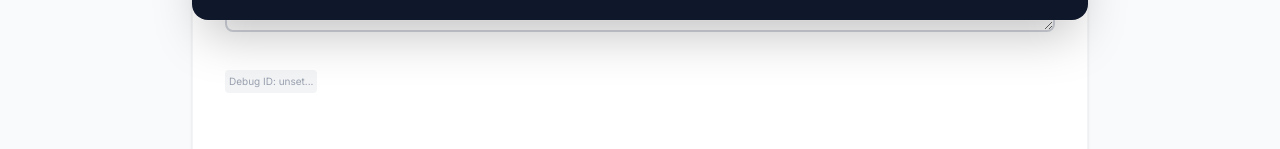
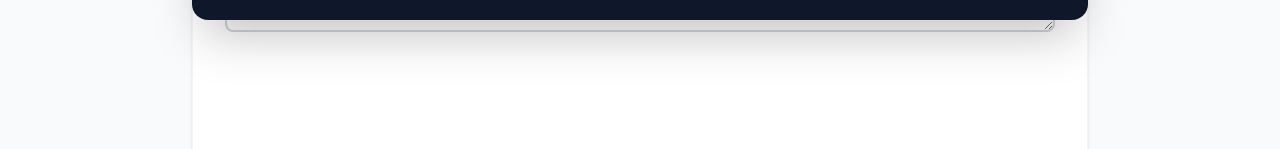
Before and after one commit to HellDexter/webrybari, a Next.js app: page /dotazy in a window 1280 px wide. Shown: the part 756-905 px from the top of the page. Built offline with nearby package versions, Linux system fonts and the light colour scheme; no server answers; the database is empty.

Commit message:
Clean up Turnstile debug and optimize script loading

```diff
--- a/src/app/dotazy/QuestionForm.tsx
+++ b/src/app/dotazy/QuestionForm.tsx
@@ -113,9 +113,10 @@ export default function QuestionForm({ siteKey }: { siteKey?: string }) {
           data-sitekey={activeSiteKey}
           data-theme="light"
         ></div>
-        <div className="mt-2 p-1 bg-gray-100 rounded text-[10px] text-gray-400 font-mono">
-          Debug ID: {activeSiteKey ? `${activeSiteKey.substring(0, 5)}...` : 'PRÁZDNÉ / NENALEZENO'}
-        </div>
+        <Script
+          src="https://challenges.cloudflare.com/turnstile/v0/api.js"
+          strategy="lazyOnload"
+        />
       </div>
 
       {/* Ochrana proti robotům (Honeypot) */}
```
